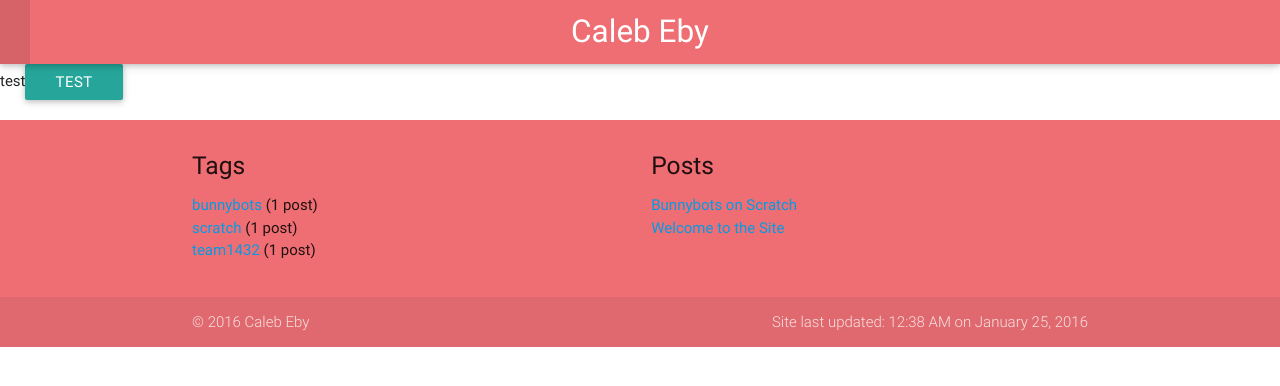
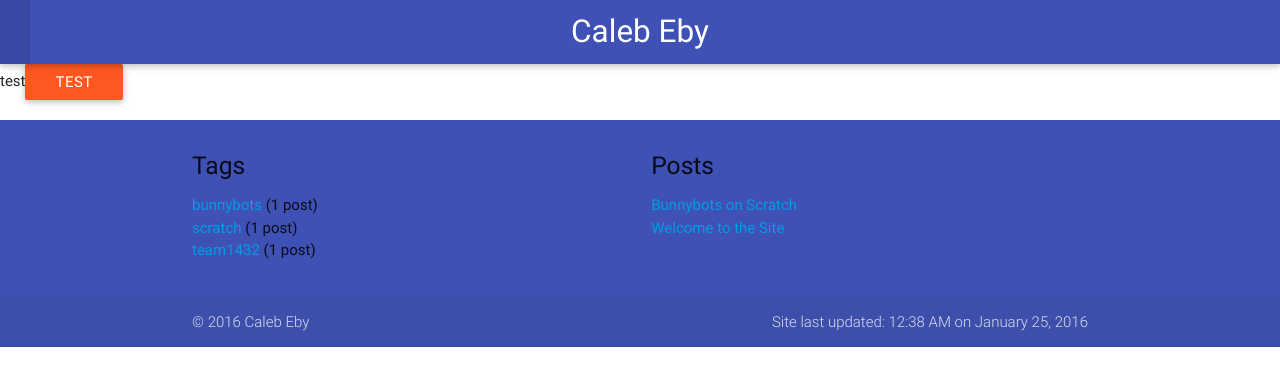
Before and after one commit to calebeby/calebeby.github.io, a Jekyll site: the page built from sol.html, in a window 1280 px wide. Shown: the top 386 px of the page. Built offline with Jekyll 4.4.1, drawn with Linux system fonts in a browser that asks for light colours; nearby versions of some CDN libraries.

Commit message:
Update _variables.scss

```diff
--- a/_sass/_variables.scss
+++ b/_sass/_variables.scss
@@ -1,9 +1,9 @@
 /*** Colors ***/
-$primary-color: color("materialize-red", "lighten-2") !default;
+$primary-color: color("indigo", "base") !default;
 $primary-color-light: lighten($primary-color, 15%) !default;
 $primary-color-dark: darken($primary-color, 15%) !default;
 
-$secondary-color: color("teal", "lighten-1") !default;
+$secondary-color: color("deep-orange", "base") !default;
 $success-color: color("green", "base") !default;
 $error-color: color("red", "base") !default;
 $link-color: color("light-blue", "darken-1") !default;
```
